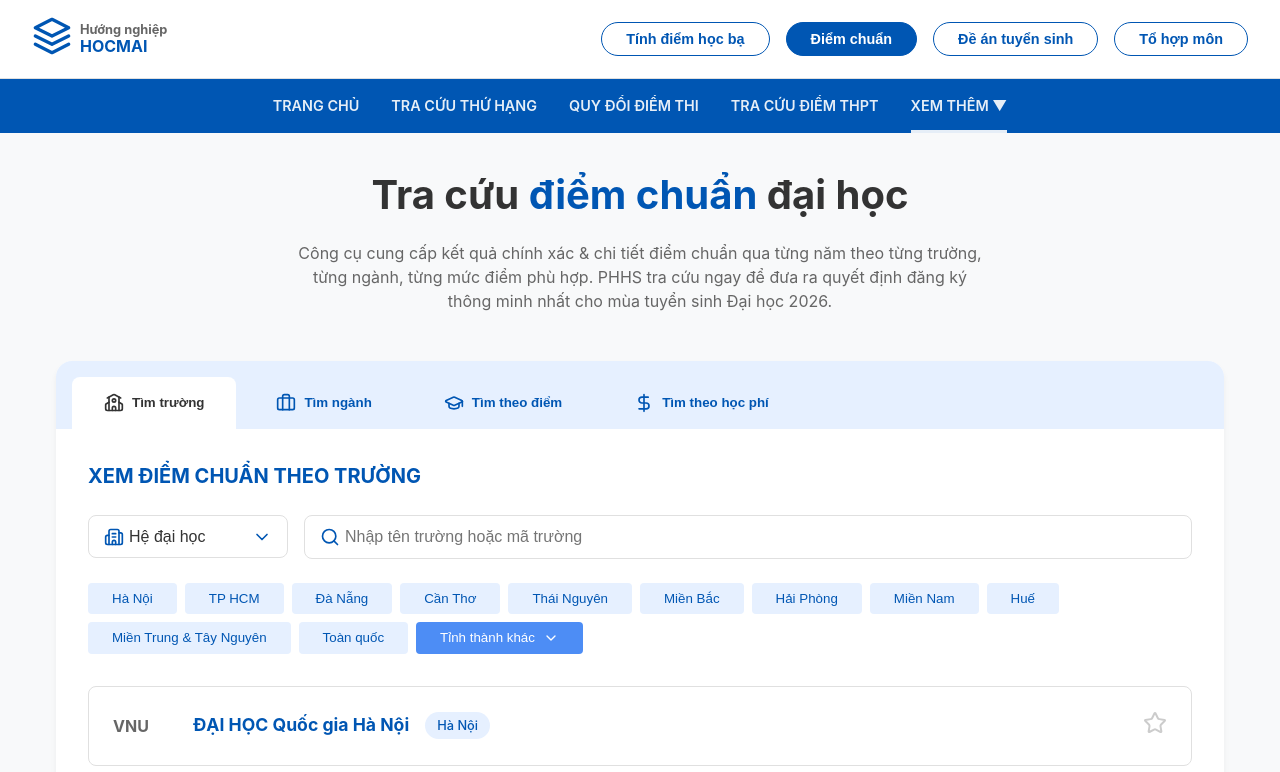
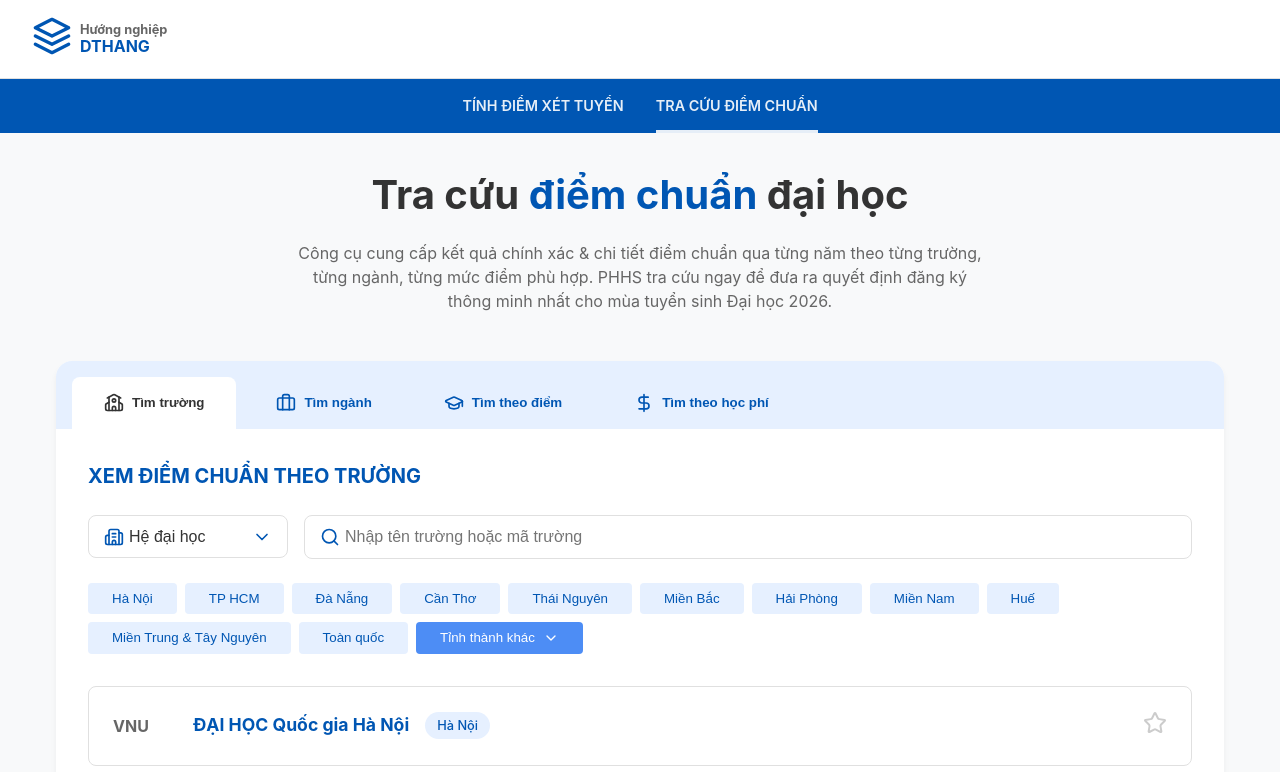
Before and after one commit to dthang09/huongnghiep, a React (Vite) app: page / in a window 1280 px wide. Shown: the top 772 px of the page. Built offline with nearby package versions, Linux system fonts and the light colour scheme.

Commit message:
Update header UI with new name and remove redundant links

```diff
--- a/src/components/Header.jsx
+++ b/src/components/Header.jsx
@@ -13,25 +13,19 @@ const Header = () => {
                     </div>
                     <div className="logo-text">
                         <span>Hướng nghiệp</span>
-                        <span>HOCMAI</span>
+                        <span>DTHANG</span>
                     </div>
                 </div>
 
                 <div className="top-pills">
-                    <button className="pill-button">Tính điểm học bạ</button>
-                    <button className="pill-button" style={{ backgroundColor: 'var(--primary)', color: 'white' }}>Điểm chuẩn</button>
-                    <button className="pill-button">Đề án tuyển sinh</button>
-                    <button className="pill-button">Tổ hợp môn</button>
+                    {/* Removed pill buttons as requested */}
                 </div>
             </div>
 
             <nav className="main-nav">
                 <ul className="nav-links">
-                    <li className="nav-link">TRANG CHỦ</li>
-                    <li className="nav-link">TRA CỨU THỨ HẠNG</li>
-                    <li className="nav-link">QUY ĐỔI ĐIỂM THI</li>
-                    <li className="nav-link">TRA CỨU ĐIỂM THPT</li>
-                    <li className="nav-link active">XEM THÊM ▼</li>
+                    <li className="nav-link">TÍNH ĐIỂM XÉT TUYỂN</li>
+                    <li className="nav-link active">TRA CỨU ĐIỂM CHUẨN</li>
                 </ul>
             </nav>
         </header>
```
